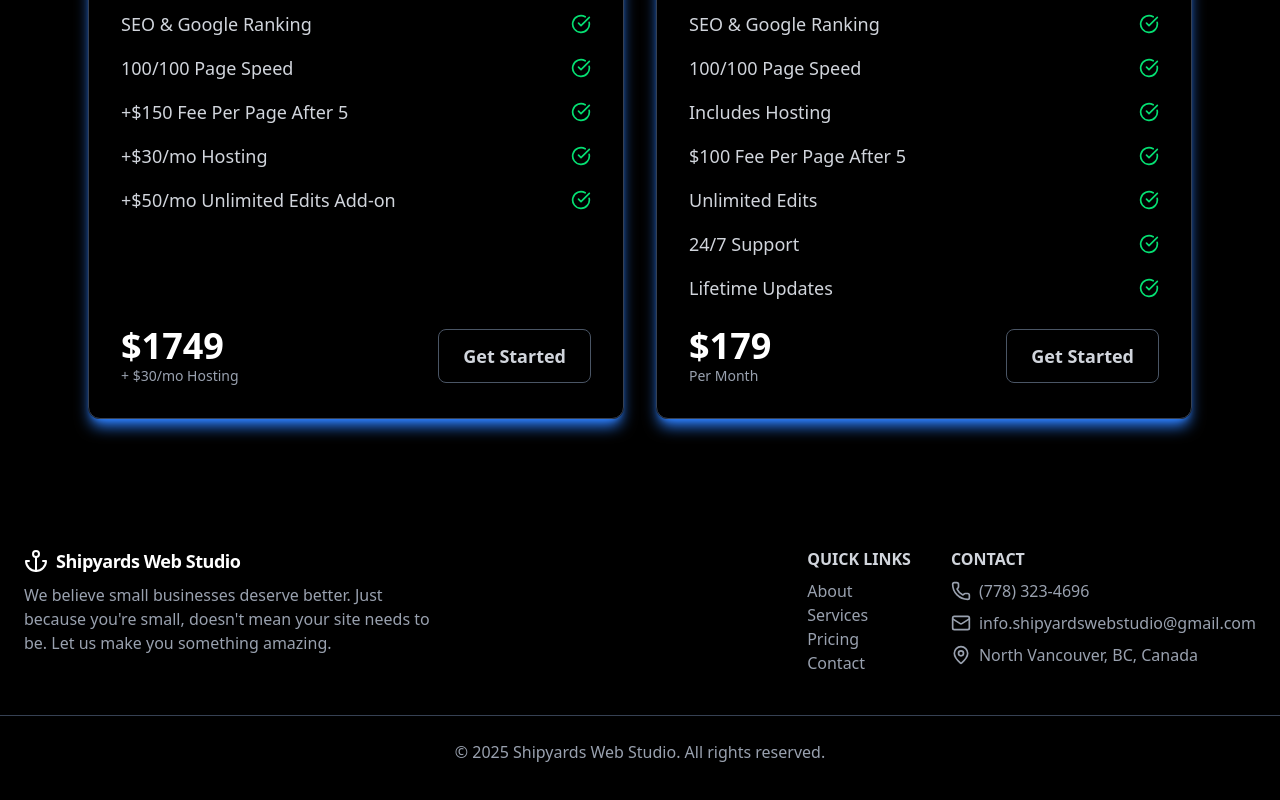
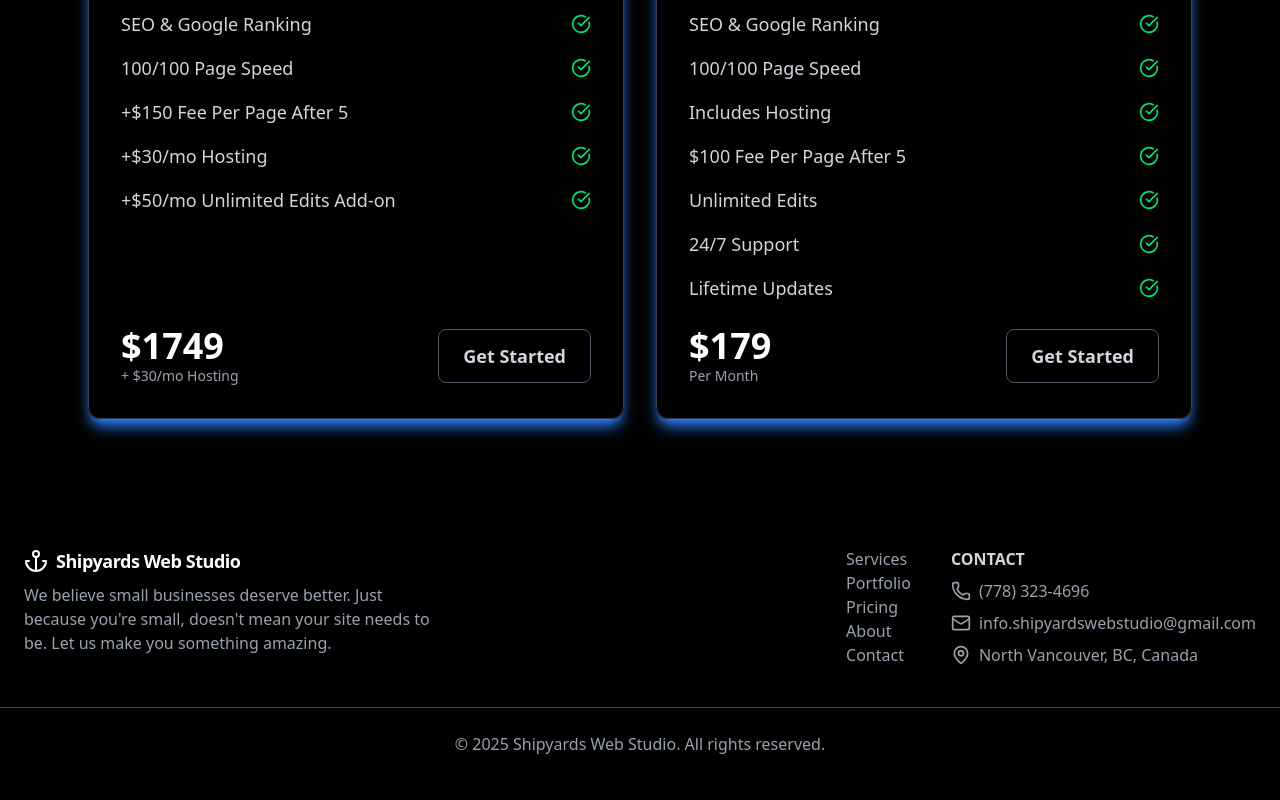
Before and after one commit to MatinH2004/shipyards-web-studio, a Next.js app: page / in a window 1280 px wide. Shown: the part 4651-5451 px from the top of the page. Built offline with nearby package versions, Linux system fonts and the light colour scheme.

Commit message:
fix. centralize nav items

```diff
--- a/src/components/global/Footer.tsx
+++ b/src/components/global/Footer.tsx
@@ -1,5 +1,6 @@
 import Link from "next/link";
 import { Anchor, Phone, Mail, MapPin } from "lucide-react";
+import { navItems } from "@/lib/data/navItems";
 
 export default function Footer() {
   return (
@@ -20,29 +21,14 @@
 
         {/* Navigation Links */}
         <div className="flex flex-wrap gap-10">
-          {/* Quick Links */}
           <ul>
-            <li className="font-bold uppercase mb-2 text-gray-300">Quick Links</li>
-            <li>
-              <Link href="/about" className="text-gray-400 hover:text-white transition">
-                About
-              </Link>
-            </li>
-            <li>
-              <Link href="/services" className="text-gray-400 hover:text-white transition">
-                Services
-              </Link>
-            </li>
-            <li>
-              <Link href="/pricing" className="text-gray-400 hover:text-white transition">
-                Pricing
-              </Link>
-            </li>
-            <li>
-              <Link href="/contact" className="text-gray-400 hover:text-white transition">
-                Contact
-              </Link>
-            </li>
+            {navItems.map((item) =>
+              <li key={item.label}>
+                <Link href={item.href} className="text-gray-400 hover:text-white transition">
+                  {item.label}
+                </Link>
+              </li>
+            )}
           </ul>
 
           {/* Contact Info */}
@@ -62,7 +48,7 @@
             </li>
             <li className="flex items-center gap-2 mt-2">
               <MapPin size={20} className="text-gray-400" />
-              <span className="text-gray-400">
+              <span className="text-gray-400 hover:text-white transition">
                 North Vancouver, BC, Canada
               </span>
             </li>
--- a/src/components/global/Navbar.tsx
+++ b/src/components/global/Navbar.tsx
@@ -5,24 +5,11 @@
 import { usePathname } from "next/navigation";
 import { Menu, X, Anchor } from "lucide-react";
 import { motion, AnimatePresence } from "framer-motion";
-
-type NavItem = {
-  href: string;
-  label: string;
-};
+import { navItems } from "@/lib/data/navItems";
 
 export default function Navbar() {
   const [isOpen, setIsOpen] = useState(false);
   const pathname = usePathname();
-
-  const navItems: Array<NavItem> = [
-    // { href: "/", label: "Home" },
-    { href: "/services", label: "Services" },
-    { href: "/portfolio", label: "Portfolio"},
-    { href: "/pricing", label: "Pricing" },
-    { href: "/about", label: "About" },
-    { href: "/contact", label: "Contact" },
-  ];
 
   return (
     <header className="sticky top-0 z-50 flex justify-between items-center h-16 px-6 bg-black text-white border-b-1 border-gray-800">
--- /dev/null
+++ b/src/lib/data/navItems.ts
@@ -0,0 +1,12 @@
+type NavItem = {
+  href: string;
+  label: string;
+};
+
+export const navItems: Array<NavItem> = [
+  { href: "/services", label: "Services" },
+  { href: "/portfolio", label: "Portfolio"},
+  { href: "/pricing", label: "Pricing" },
+  { href: "/about", label: "About" },
+  { href: "/contact", label: "Contact" },
+];
```
